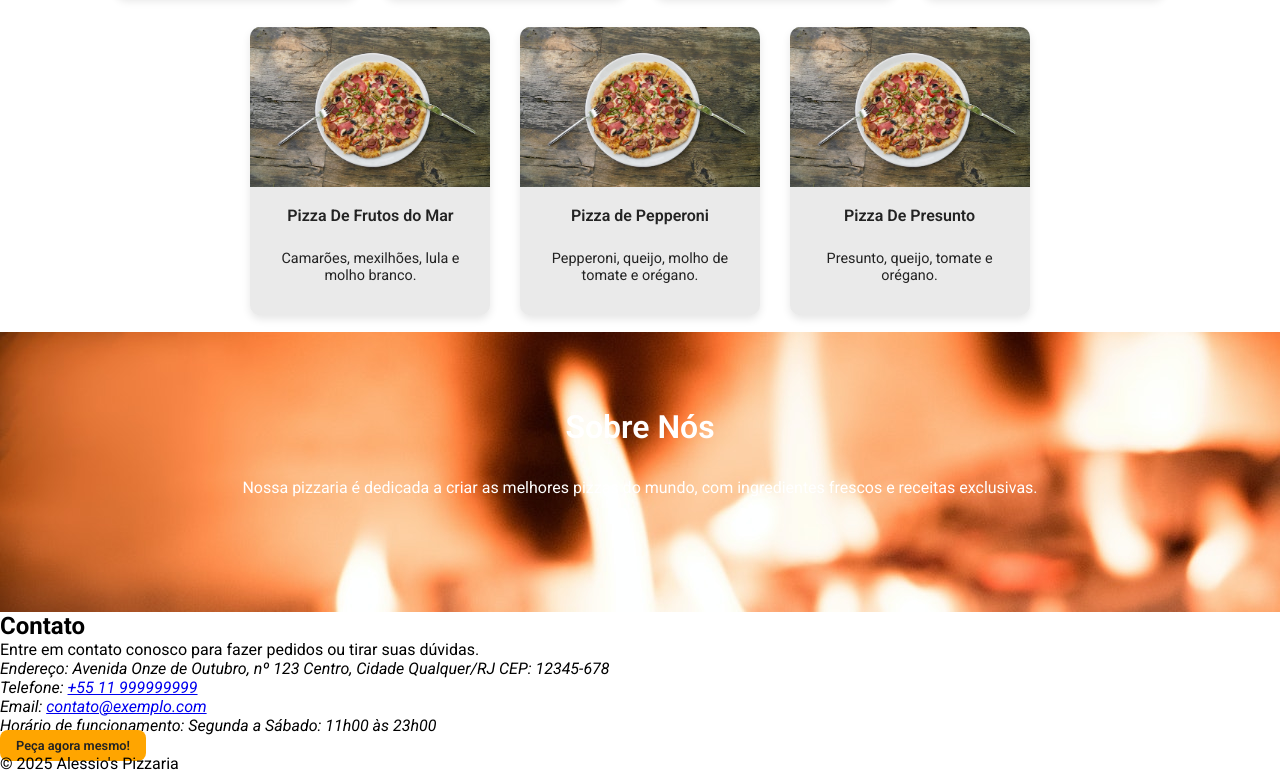
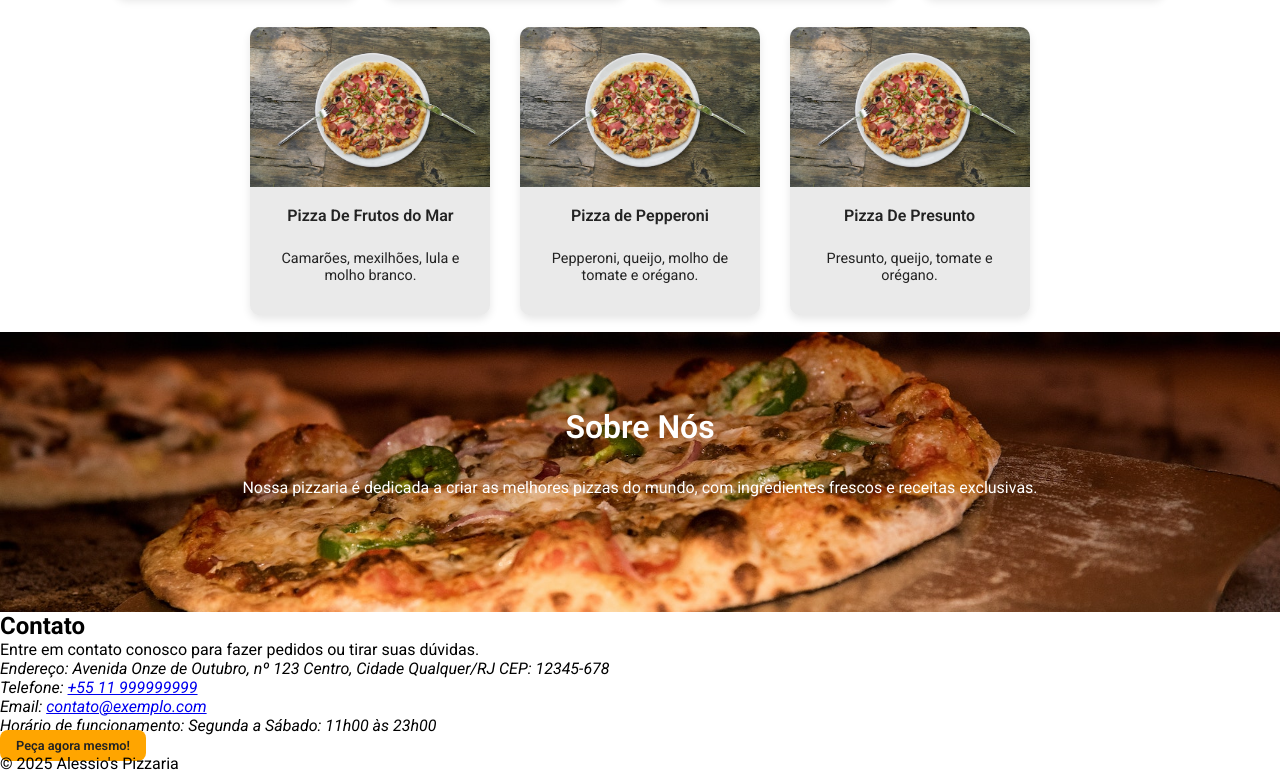
Before and after one commit to devmathsena/page-cardapio-pizzaria, a plain HTML site: page index.html in a window 1280 px wide. Shown: the part 1003-1776 px from the top of the page. Drawn offline with Linux system fonts and the light colour scheme.

Commit message:
Update index.html

```diff
--- a/index.html
+++ b/index.html
@@ -119,7 +119,7 @@
 
         <section id="about_us" class="about_us">
             <div class="about_us__container">
-                <img class="about-us__background__container" src="./src/img/pizza-forno.jpg"
+                <img class="about_us__background__container" src="./src/img/pizza-forno.jpg"
                     alt="pizza dentro do forno">
             </div>
             <div class="about_us__foreground">
```
